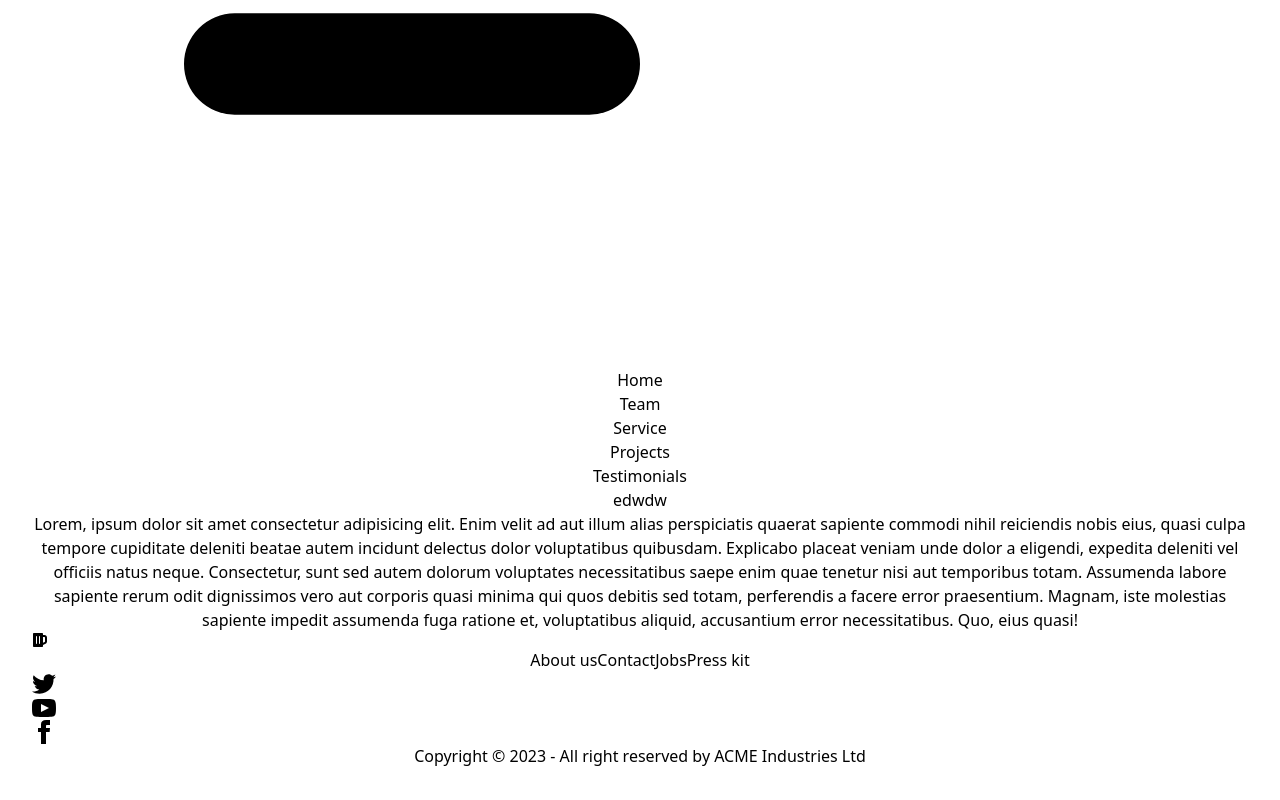
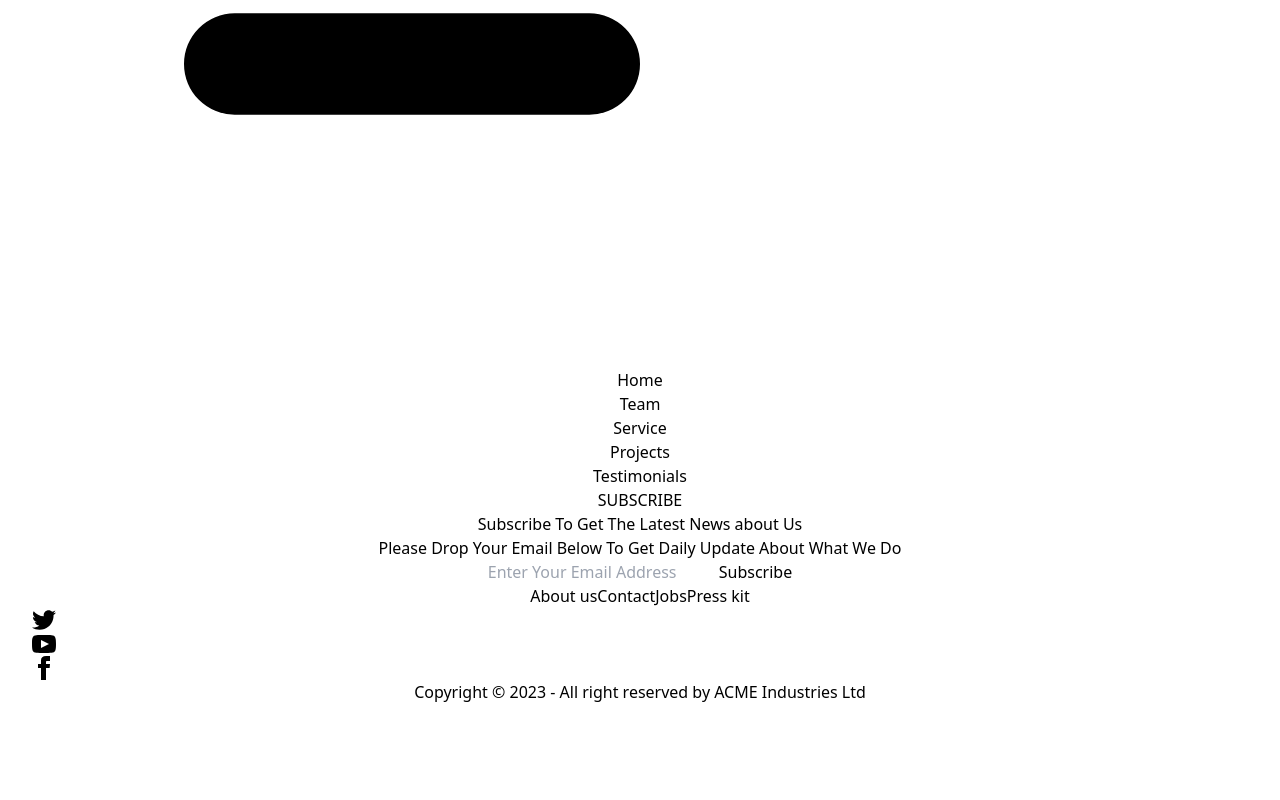
Before and after one commit to tahmid0111/figma_to_react, a React (Vite) app: page / in a window 1280 px wide. Shown: the part 904-1704 px from the top of the page. After the commit the page ends 1640 px from the top, so only its background shows below. Built offline with nearby package versions, Linux system fonts and the light colour scheme.

Commit message:
moved to another file

```diff
--- a/src/components/shared/Subscribe.jsx
+++ b/src/components/shared/Subscribe.jsx
@@ -4,10 +4,14 @@ import { FaBeer } from 'react-icons/fa';
 const Subscribe = () => {
     return (
         <>
-            <div className="subscribe-area">
-                <h1>edwdw</h1>
-                <p>Lorem, ipsum dolor sit amet consectetur adipisicing elit. Enim velit ad aut illum alias perspiciatis quaerat sapiente commodi nihil reiciendis nobis eius, quasi culpa tempore cupiditate deleniti beatae autem incidunt delectus dolor voluptatibus quibusdam. Explicabo placeat veniam unde dolor a eligendi, expedita deleniti vel officiis natus neque. Consectetur, sunt sed autem dolorum voluptates necessitatibus saepe enim quae tenetur nisi aut temporibus totam. Assumenda labore sapiente rerum odit dignissimos vero aut corporis quasi minima qui quos debitis sed totam, perferendis a facere error praesentium. Magnam, iste molestias sapiente impedit assumenda fuga ratione et, voluptatibus aliquid, accusantium error necessitatibus. Quo, eius quasi!</p>
-                <FaBeer />
+            <div className="subscribe-area container mx-auto text-center my-8 py-8">
+                <p className='text-xl text-orange-500'>SUBSCRIBE</p>
+                <h2 className='text-3xl font-bold w-2/6 ml-[35%] pt-4 pb-2'>Subscribe To Get The Latest News about Us</h2>
+                <p className='text-base pb-8'>Please Drop Your Email Below To Get Daily Update About What We Do</p>
+                <form>
+                    <input type="text" placeholder='Enter Your Email Address' className='input bg-warning relative' />
+                    <button className='subscribe-btn px-5 py-2 bg-orange-500 text-white rounded-lg absolute'>Subscribe</button>
+                </form>
             </div>
         </>
     );
```
